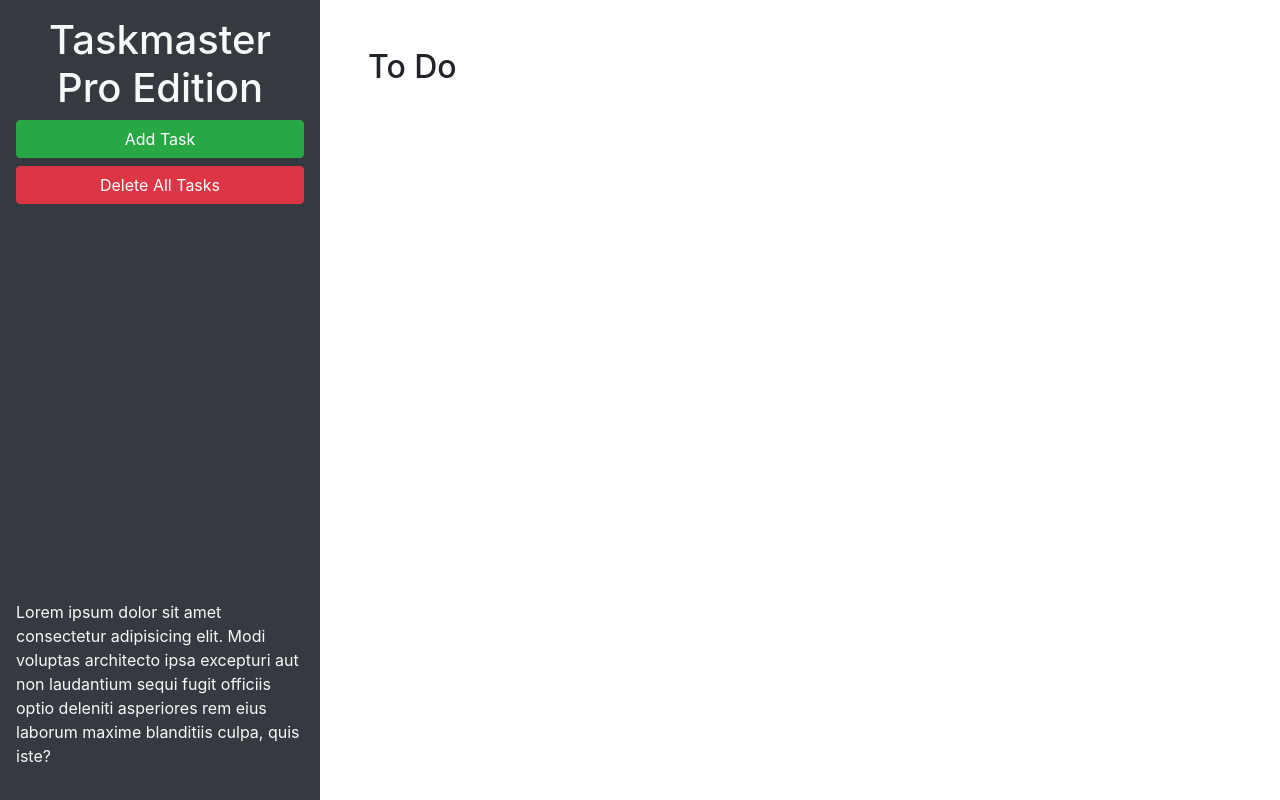
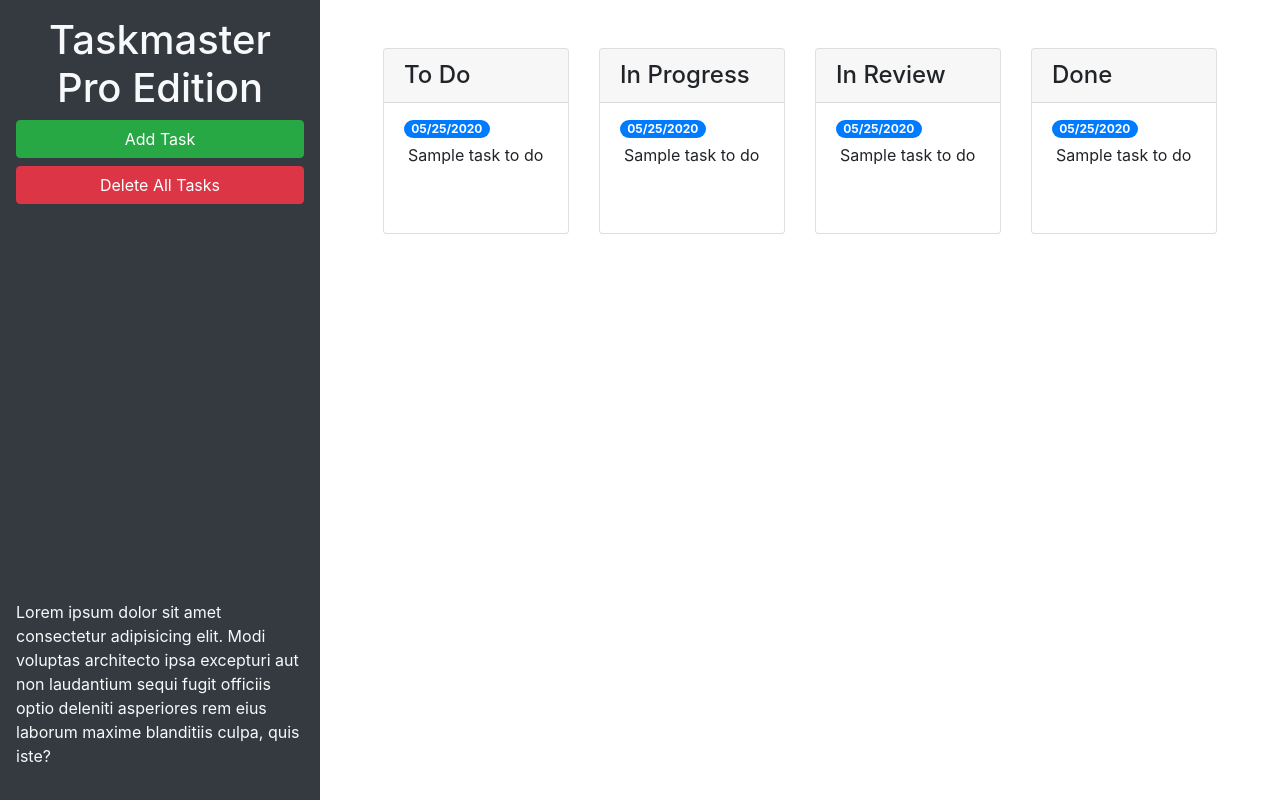
Before and after one commit to thomps0189/taskmaster-pro, a plain HTML site: page index.html in a window 1280 px wide. Drawn offline with nearby package versions, Linux system fonts and the light colour scheme.

Commit message:
task boxes and task form cleanup

```diff
--- a/index.html
+++ b/index.html
@@ -24,9 +24,68 @@
       </p>
     </header>
     <main class="col-12 col-lg-9">
-      <div class="m-5">
-        <h2>To Do</h2>
-        <ul id="list-toDo" class="list-group"> </ul>
+      <div class="m-5 row justify-content-around">
+        <!-- todo start -->
+        <div class="col-12 col-md-6 col-xl-3 mb-3">
+          <div class="card">
+            <h4 class="card-header">
+              To Do
+            </h4>
+            <ul id="list-toDo" class="list-group list-group-flush">
+            <li class="list-group-item">
+              <span class="badge badge-primary badge-pill">05/25/2020</span>
+              <p class="m-1">Sample task to do</p>
+            </li>
+            </ul>
+          </div>
+        </div>
+        <!-- todo end -->
+        <!-- in progress start -->
+        <div class="col-12 col-md-6 col-xl-3 mb-3">
+          <div class="card">
+            <h4 class="card-header">
+              In Progress
+            </h4>
+            <ul id="list-inProgress" class="list-group list-group-flush">
+            <li class="list-group-item">
+              <span class="badge badge-primary badge-pill">05/25/2020</span>
+              <p class="m-1">Sample task to do</p>
+            </li>
+            </ul>
+          </div>
+        </div>
+        <!-- in progress end-->
+        <!-- in review start -->
+        <div class="col-12 col-md-6 col-xl-3 mb-3">
+          <div class="card">
+            <h4 class="card-header">
+              In Review
+            </h4>
+            <ul id="list-inReview" class="list-group list-group-flush">
+            <li class="list-group-item">
+              <span class="badge badge-primary badge-pill">05/25/2020</span>
+              <p class="m-1">Sample task to do</p>
+            </li>
+            </ul>
+          </div>
+        </div>
+  <!-- in review end -->
+  <!-- done start -->
+  <div class="col-12 col-md-6 col-xl-3 mb-3">
+    <div class="card">
+      <h4 class="card-header">
+        Done
+      </h4>
+      <ul id="list-done" class="list-group list-group-flush">
+      <li class="list-group-item">
+        <span class="badge badge-primary badge-pill">05/25/2020</span>
+        <p class="m-1">Sample task to do</p>
+      </li>
+      </ul>
+    </div>
+  </div>
+  <!-- done end -->
+</div>
       </div>
     </main>
   </div>
@@ -46,11 +105,11 @@
           <form>
             <div class="form-group">
               <label for="modalTaskDescription">Task description</label>
-              <textarea id="modalTaskDescription" rows="3"></textarea>
+              <textarea id="modalTaskDescription" rows="3" class="form-control"></textarea>
             </div>
             <div class="form-group">
               <label for="modalDueDate">Due date</label>
-              <input type="text" id="modalDueDate" placeholder="mm/dd/yyyy" autocomplete="off" />
+              <input type="text" class="form-control" id="modalDueDate" placeholder="mm/dd/yyyy" autocomplete="off" />
             </div>
           </form>
         </div>
```
